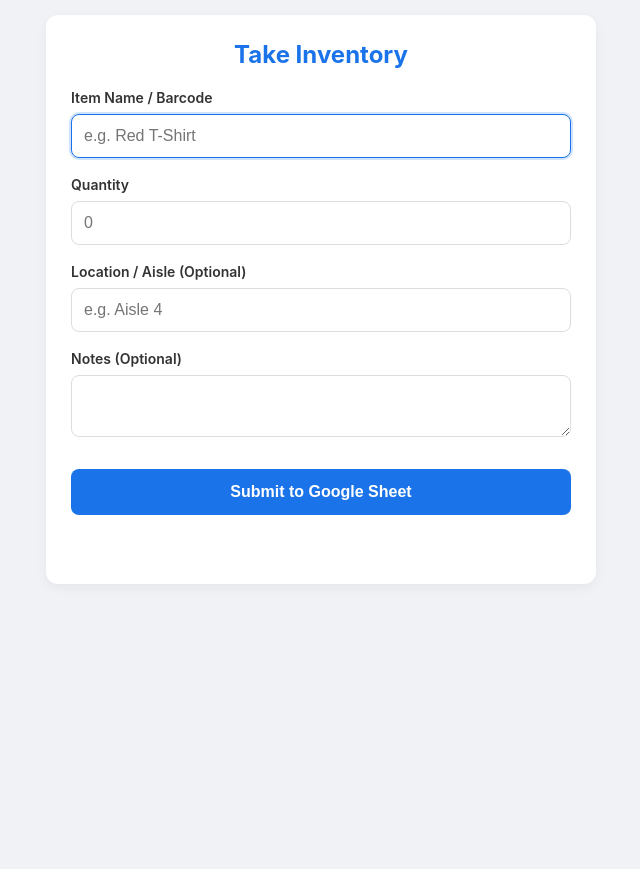
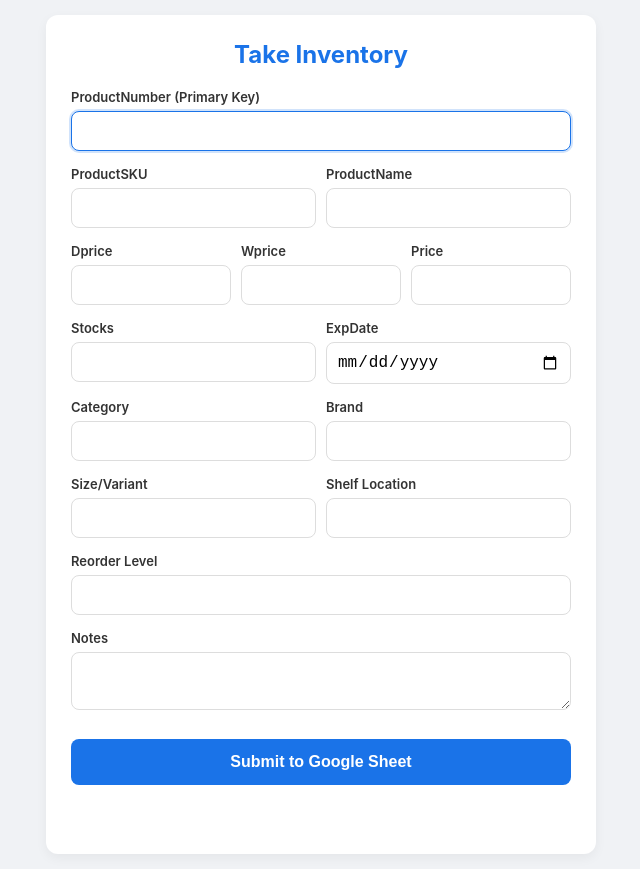
Before and after one commit to Arainf/TOOL-SHELF, a plain HTML site: page inventory-app.html in a window 1280 px wide. Shown: the whole page, without its empty margins (319-959 px from the left). Before the commit the page ends 800 px from the top, so only its background shows below. Drawn offline with Linux system fonts and the light colour scheme.

Commit message:
Initial commit: Inventory App

```diff
--- a/inventory-app.html
+++ b/inventory-app.html
@@ -1,6 +1,5 @@
 <!DOCTYPE html>
 <html lang="en">
-
 <head>
     <meta charset="UTF-8">
     <meta name="viewport" content="width=device-width, initial-scale=1.0, maximum-scale=1.0, user-scalable=no">
@@ -13,53 +12,52 @@
             background-color: #f0f2f5;
             color: #333;
         }
-
         .container {
             max-width: 500px;
             margin: 0 auto;
             background: white;
             padding: 25px;
             border-radius: 12px;
-            box-shadow: 0 4px 12px rgba(0, 0, 0, 0.05);
+            box-shadow: 0 4px 12px rgba(0,0,0,0.05);
         }
-
         h2 {
             text-align: center;
             margin-top: 0;
             color: #1a73e8;
         }
-
         .form-group {
-            margin-bottom: 18px;
+            margin-bottom: 15px;
         }
-
+        .form-row {
+            display: flex;
+            gap: 10px;
+        }
+        .form-row .form-group {
+            flex: 1;
+        }
         label {
             display: block;
-            margin-bottom: 8px;
+            margin-bottom: 6px;
             font-weight: 600;
-            font-size: 14px;
+            font-size: 13px;
         }
-
         input[type="text"],
         input[type="number"],
+        input[type="date"],
         textarea {
             width: 100%;
-            padding: 12px;
+            padding: 10px;
             border: 1px solid #ddd;
             border-radius: 8px;
             box-sizing: border-box;
             font-size: 16px;
-            /* 16px prevents iOS auto-zoom */
             transition: border-color 0.2s;
         }
-
-        input:focus,
-        textarea:focus {
+        input:focus, textarea:focus {
             outline: none;
             border-color: #1a73e8;
-            box-shadow: 0 0 0 2px rgba(26, 115, 232, 0.2);
+            box-shadow: 0 0 0 2px rgba(26,115,232,0.2);
         }
-
         button {
             width: 100%;
             padding: 14px;
@@ -73,54 +71,103 @@
             transition: background-color 0.2s;
             margin-top: 10px;
         }
-
         button:hover {
             background-color: #1557b0;
         }
-
         button:disabled {
             background-color: #ccc;
             cursor: not-allowed;
         }
-
         #status {
             margin-top: 20px;
             text-align: center;
             font-weight: bold;
             min-height: 24px;
         }
-
-        .success {
-            color: #0f9d58;
-        }
-
-        .error {
-            color: #d23f31;
-        }
+        .success { color: #0f9d58; }
+        .error { color: #d23f31; }
     </style>
 </head>
-
 <body>
 
 <div class="container">
     <h2>Take Inventory</h2>
     <form id="inventoryForm">
+
         <div class="form-group">
-                <label for="itemName">Item Name / Barcode</label>
-                <input type="text" id="itemName" name="itemName" required autofocus placeholder="e.g. Red T-Shirt">
+            <label for="productNumber">ProductNumber (Primary Key)</label>
+            <input type="text" id="productNumber" required autofocus>
+        </div>
+
+        <div class="form-row">
+            <div class="form-group">
+                <label for="productSKU">ProductSKU</label>
+                <input type="text" id="productSKU">
             </div>
             <div class="form-group">
-                <label for="quantity">Quantity</label>
-                <input type="number" id="quantity" name="quantity" required min="0" placeholder="0">
+                <label for="productName">ProductName</label>
+                <input type="text" id="productName" required>
+            </div>
+        </div>
+
+        <div class="form-row">
+            <div class="form-group">
+                <label for="dprice">Dprice</label>
+                <input type="number" step="0.01" id="dprice">
             </div>
             <div class="form-group">
-                <label for="location">Location / Aisle (Optional)</label>
-                <input type="text" id="location" name="location" placeholder="e.g. Aisle 4">
+                <label for="wprice">Wprice</label>
+                <input type="number" step="0.01" id="wprice">
             </div>
             <div class="form-group">
-                <label for="notes">Notes (Optional)</label>
-                <textarea id="notes" name="notes" rows="2"></textarea>
+                <label for="price">Price</label>
+                <input type="number" step="0.01" id="price">
             </div>
+        </div>
+
+        <div class="form-row">
+            <div class="form-group">
+                <label for="stocks">Stocks</label>
+                <input type="number" id="stocks" required>
+            </div>
+            <div class="form-group">
+                <label for="expDate">ExpDate</label>
+                <input type="date" id="expDate">
+            </div>
+        </div>
+
+        <div class="form-row">
+            <div class="form-group">
+                <label for="category">Category</label>
+                <input type="text" id="category">
+            </div>
+            <div class="form-group">
+                <label for="brand">Brand</label>
+                <input type="text" id="brand">
+            </div>
+        </div>
+
+        <div class="form-row">
+            <div class="form-group">
+                <label for="sizeVariant">Size/Variant</label>
+                <input type="text" id="sizeVariant">
+            </div>
+            <div class="form-group">
+                <label for="shelfLocation">Shelf Location</label>
+                <input type="text" id="shelfLocation">
+            </div>
+        </div>
+
+        <div class="form-group">
+            <label for="reorderLevel">Reorder Level</label>
+            <input type="number" id="reorderLevel">
+        </div>
+
+        <div class="form-group">
+            <label for="notes">Notes</label>
+            <textarea id="notes" rows="2"></textarea>
+        </div>
+
         <button type="submit" id="submitBtn">Submit to Google Sheet</button>
     </form>
     <div id="status"></div>
@@ -130,17 +177,17 @@
     // =========================================================
     // ⚠️ REPLACE THIS URL WITH YOUR GOOGLE APPS SCRIPT WEB APP URL
     // =========================================================
-        const APPS_SCRIPT_URL = 'https://script.google.com/macros/s/AKfycbykZrq5ikJqQp7UXPUr7xeMu6D8xr7TyXPYddK-lpj-12bBqAmW7fIQJ2j4_gCjtzQj/exec';
+    const APPS_SCRIPT_URL = 'YOUR_WEB_APP_URL_HERE';
 
     const form = document.getElementById('inventoryForm');
     const statusDiv = document.getElementById('status');
     const submitBtn = document.getElementById('submitBtn');
-        const itemNameInput = document.getElementById('itemName');
+    const firstInput = document.getElementById('productNumber');
 
-        form.addEventListener('submit', function (e) {
+    form.addEventListener('submit', function(e) {
         e.preventDefault();
 
-            if (APPS_SCRIPT_URL === 'https://script.google.com/macros/s/AKfycbykZrq5ikJqQp7UXPUr7xeMu6D8xr7TyXPYddK-lpj-12bBqAmW7fIQJ2j4_gCjtzQj/exec') {
+        if (APPS_SCRIPT_URL === 'YOUR_WEB_APP_URL_HERE') {
              statusDiv.innerText = '❌ Error: Please set your Apps Script URL in the HTML file.';
              statusDiv.className = 'error';
              return;
@@ -154,9 +201,19 @@
 
         // Gather data from the form
         const itemData = {
-                itemName: document.getElementById('itemName').value,
-                quantity: document.getElementById('quantity').value,
-                location: document.getElementById('location').value,
+            productNumber: document.getElementById('productNumber').value,
+            productSKU: document.getElementById('productSKU').value,
+            productName: document.getElementById('productName').value,
+            dprice: document.getElementById('dprice').value,
+            wprice: document.getElementById('wprice').value,
+            price: document.getElementById('price').value,
+            stocks: document.getElementById('stocks').value,
+            expDate: document.getElementById('expDate').value,
+            category: document.getElementById('category').value,
+            brand: document.getElementById('brand').value,
+            sizeVariant: document.getElementById('sizeVariant').value,
+            shelfLocation: document.getElementById('shelfLocation').value,
+            reorderLevel: document.getElementById('reorderLevel').value,
             notes: document.getElementById('notes').value
         };
 
@@ -164,16 +221,15 @@
         fetch(APPS_SCRIPT_URL, {
             method: 'POST',
             body: JSON.stringify(itemData),
-                // We use text/plain to avoid CORS preflight issues with Google Apps Script
             headers: { 'Content-Type': 'text/plain;charset=utf-8' }
         })
         .then(response => response.json())
         .then(data => {
-                    if (data.result === 'success') {
+            if(data.result === 'success') {
                 statusDiv.innerText = '✅ Item added successfully!';
                 statusDiv.className = 'success';
                 form.reset(); // Clear the form
-                        itemNameInput.focus(); // Focus back to item name for quick entry
+                firstInput.focus(); // Focus back to first input
             } else {
                 throw new Error('Script returned error');
             }
@@ -199,5 +255,4 @@
 </script>
 
 </body>
-
 </html>
```
Also changed, not shown: README.md (added), 1 other file. Lines whose indentation alone changed are shown as unchanged.
